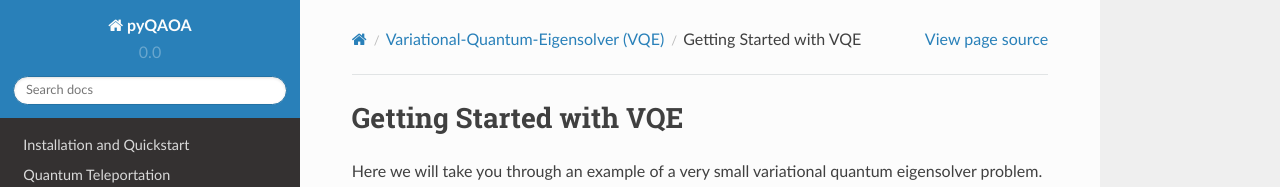
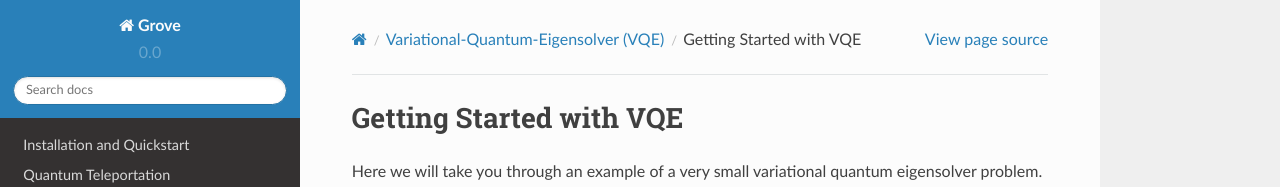
Before and after one commit to rigetti/grove, a Sphinx documentation site: the page built from docs/vqe/vqe_example.rst, in a window 1280 px wide. Shown: the top 187 px of the page. Built offline with Sphinx 7.4.7 and the Read the Docs theme 2.0.0, drawn with Linux system fonts in a browser that asks for light colours.

Commit message:
conf change and doc cleanups

```diff
--- a/docs/conf.py
+++ b/docs/conf.py
@@ -19,7 +19,7 @@ import sphinx_rtd_theme
 # If extensions (or modules to document with autodoc) are in another directory,
 # add these directories to sys.path here. If the directory is relative to the
 # documentation root, use os.path.abspath to make it absolute, like shown here.
-sys.path.insert(0, os.path.abspath('../pyqaoa/'))
+sys.path.insert(0, os.path.abspath('../grove/'))
 
 # -- General configuration ------------------------------------------------
 
@@ -60,7 +60,7 @@ source_suffix = '.rst'
 master_doc = 'index'
 
 # General information about the project.
-project = u'pyQAOA'
+project = u'Grove'
 copyright = u'2016, Rigetti Quantum Computing'
 author = u'Rigetti Quantum Computing'
 
@@ -214,7 +214,7 @@ html_static_path = []
 #html_search_scorer = 'scorer.js'
 
 # Output file base name for HTML help builder.
-htmlhelp_basename = 'pyQAOAdoc'
+htmlhelp_basename = 'pygrovedoc'
 
 # -- Options for LaTeX output ---------------------------------------------
 
@@ -236,7 +236,7 @@ latex_elements = {
 # (source start file, target name, title,
 #  author, documentclass [howto, manual, or own class]).
 latex_documents = [
-    (master_doc, 'pyQAOA.tex', u'pyQAOA Documentation',
+    (master_doc, 'grove.tex', u'Grove Documentation',
      u'Rigetti Quantum Computing', 'manual'),
 ]
 
@@ -266,7 +266,7 @@ latex_documents = [
 # One entry per manual page. List of tuples
 # (source start file, name, description, authors, manual section).
 man_pages = [
-    (master_doc, 'pyqaoa', u'pyQAOA Documentation',
+    (master_doc, 'grove', u'Grove Documentation',
      [author], 1)
 ]
 
@@ -280,8 +280,8 @@ man_pages = [
 # (source start file, target name, title, author,
 #  dir menu entry, description, category)
 texinfo_documents = [
-    (master_doc, 'pyQAOA', u'pyQAOA Documentation',
-     author, 'pyQAOA', 'One line description of project.',
+    (master_doc, 'grove', u'Grove Documentation',
+     author, 'grove', 'One line description of project.',
      'Miscellaneous'),
 ]
 
--- a/docs/vqe.rst
+++ b/docs/vqe.rst
@@ -33,15 +33,15 @@ in the appropriate basis. The paramaterized state (or ansatz) preperation can be
 in these algorithms and can dramatically effect performance.  Our vqe module allows any
 Python function that returns a pyQuil program to be used as an ansatz generator.  This
 function is passed into `vqe_run` as the `parameteric_state_evolve` argument. More details
-are in the `source documentation <vqe_source.html#grove.pyvqe.vqe.VQE.vqe_run>`_.
+are in the `source documentation <./vqe/vqe_source.html#grove.pyvqe.vqe.VQE.vqe_run>`_.
 
 Measurements are then performed on these states based on a Pauli operator decomposition of
 :math:`H`. Using Quil, these measurements will end up in classical memory. Doing
 this iteratively followed by a small amount of postprocessing, one may compute a real
 expectation value for the classical optimizer to use.
 
-In this documentation there is a very small first `example of VQE <vqe_example.html>`_ and the
-implementation of the `Quantum Approximate Optimization Algorithm QAOA <../qaoa/qaoa.html>`_ also
+In this documentation there is a very small first `example of VQE <./vqe/vqe_example.html>`_ and the
+implementation of the `Quantum Approximate Optimization Algorithm QAOA <./qaoa.html>`_ also
 makes use of the VQE module.
 
 .. toctree::
--- a/docs/vqe/vqe_example.rst
+++ b/docs/vqe/vqe_example.rst
@@ -104,6 +104,7 @@ We can loop over a range of these angles and plot the expectation value.
     plt.show()
 
 .. image:: output_11_0.png
+    :align: center
 
 Now with sampling...
 
@@ -121,6 +122,8 @@ Now with sampling...
     plt.show()
 
 .. image:: output_11_1.png
+    :align: center
+    :scale: 75%
 
 
 We can compare this plot against the value we obtain when we run the our
@@ -208,6 +211,8 @@ noise on the result of this algorithm:
     plt.show()
 
 .. image:: output_21_0.png
+    :align: center
+    :scale: 75%
 
 
 It looks like this algorithm is pretty robust to noise up until 1% error.
@@ -256,6 +261,8 @@ for noise in noises:
     plt.show()
 
 .. image:: output_27_0.png
+    :align: center
+    :scale: 75%
 
 
 More sophisticated ansatzes
```
Also changed, not shown: docs/vqe/output_11_1.png (added), docs/vqe/output_21_0.png, docs/vqe/output_27_0.png.
